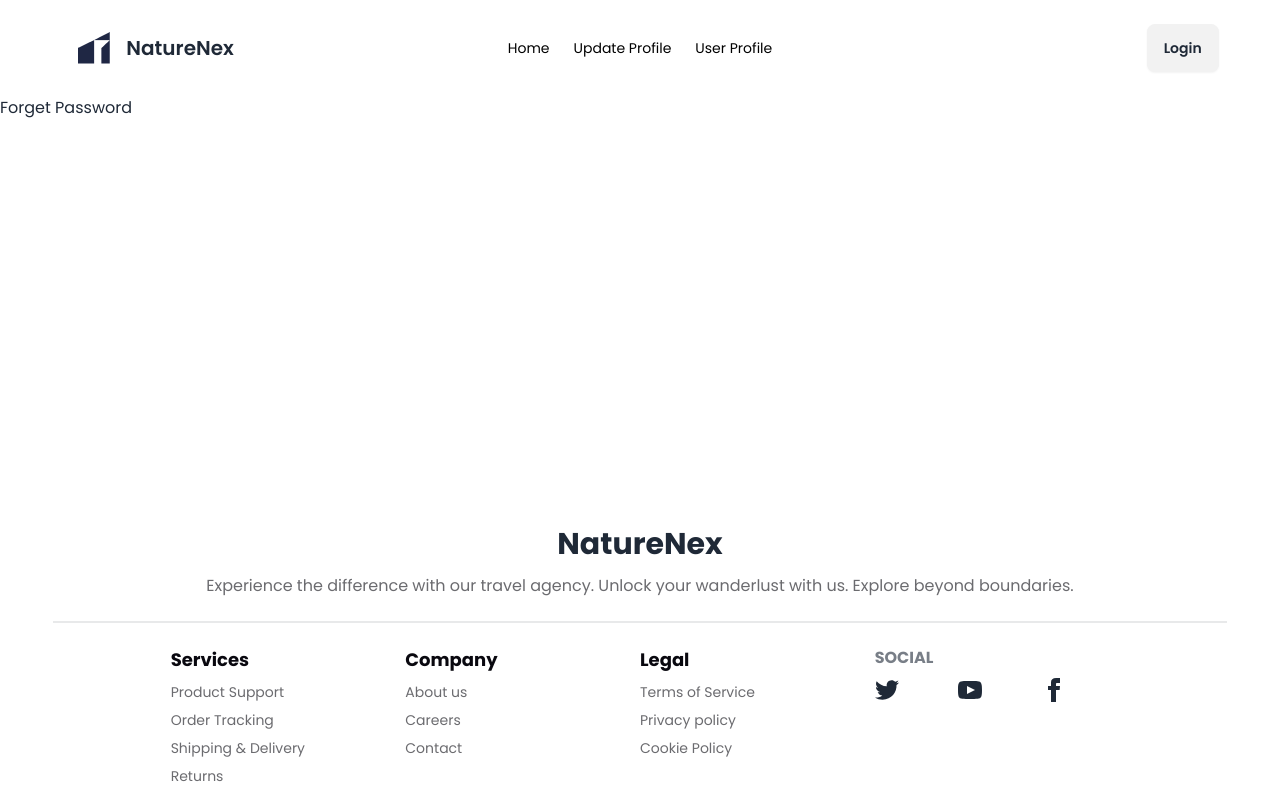
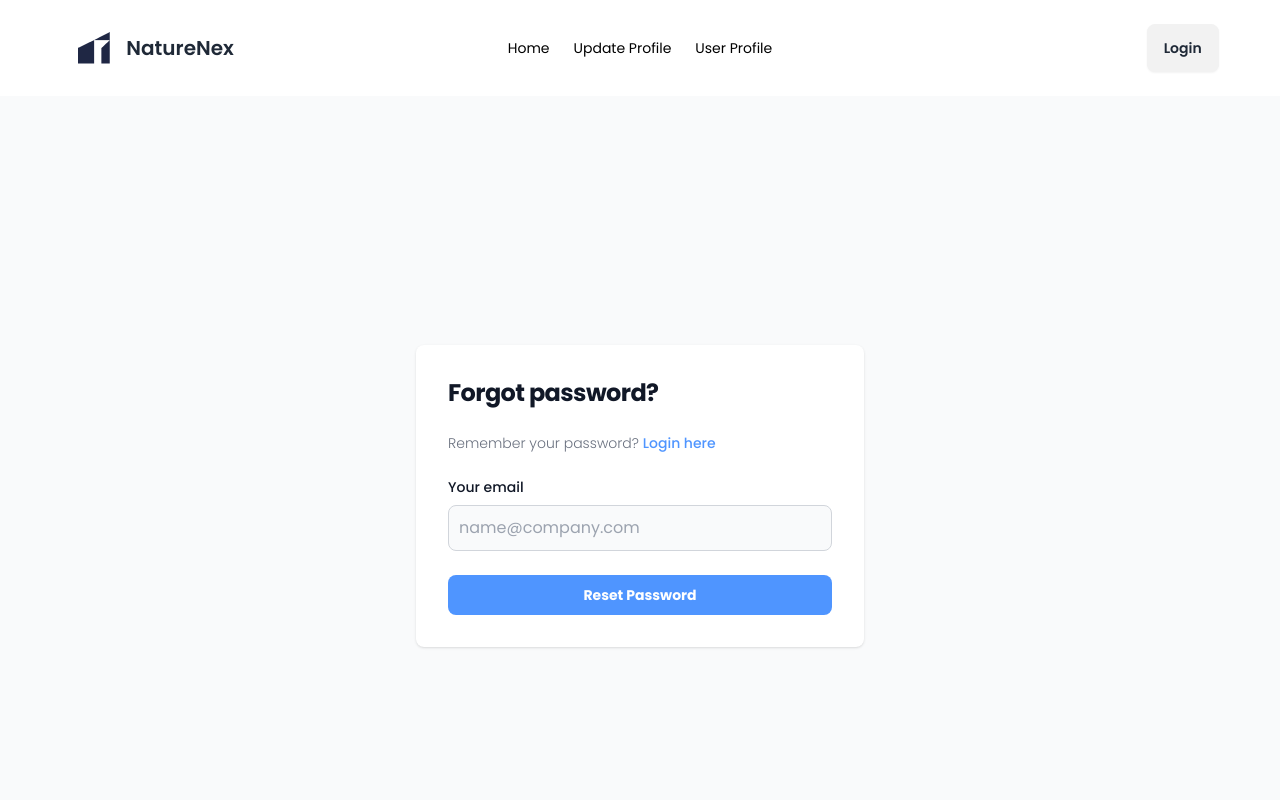
Before and after one commit to RaiyanJiyon/NatureNex-Eco-Adventure, a React (Vite) app: page /auth/forget-password in a window 1280 px wide. Shown: the top 800 px of the page. Built offline with nearby package versions, Linux system fonts and the light colour scheme; no server answers.

Commit message:
feat(pages): add ForgetPassword page in pages/Auth with emailfield and reset password button

```diff
--- a/index.html
+++ b/index.html
@@ -1,5 +1,5 @@
 <!doctype html>
-<html lang="en">
+<html lang="en" data-theme="light">
 
 <head>
   <meta charset="UTF-8" />
--- a/src/components/shared/Test.jsx
+++ /dev/null
@@ -1,10 +0,0 @@
-
-const Test = () => {
-    return (
-        <Link to={"/auth/login"}>
-        <button onClick={handleLogOut} className="btn">Logout</button>
-    </Link>
-    );
-};
-
-export default Test;
--- a/src/pages/Auth/ForgotPassword.jsx
+++ b/src/pages/Auth/ForgotPassword.jsx
@@ -1,11 +1,34 @@
+import { Link } from "react-router-dom";
 import useTitles from "../../hooks/useTitles";
+import { useEffect } from "react";
 
 const ForgotPassword = () => {
     useTitles();
+
+    useEffect(() => {
+        window.scrollTo(0, 100);
+    }, []);
+
     return (
-        <div>
-            <h1>Forget Password</h1>
-        </div>
+        <section className="bg-gray-50 min-h-screen">
+            <div className="flex flex-col items-center justify-center px-6 py-8 mx-auto md:h-screen lg:py-0">
+                <div className="w-full bg-white rounded-lg shadow dark:border md:mt-0 sm:max-w-md xl:p-0 dark:bg-gray-800 dark:border-gray-700">
+                    <div className="p-6 space-y-4 md:space-y-6 sm:p-8">
+                        <h1 className="text-xl font-bold leading-tight tracking-tight text-gray-900 md:text-2xl dark:text-white">
+                            Forgot password?
+                        </h1>
+                        <p className="text-sm font-light text-gray-500">Remember your password? <Link to={"/auth/login"} className="text-[#4F95FF] font-medium">Login here</Link></p>
+                        <form className="space-y-4 md:space-y-6">
+                            <div>
+                                <label htmlFor="email" className="block mb-2 text-sm font-medium text-gray-900 dark:text-white">Your email</label>
+                                <input type="email" name="email" id="email" className="bg-gray-50 border border-gray-300 text-gray-900 rounded-lg focus:ring-primary-600 focus:border-primary-600 block w-full p-2.5 dark:bg-gray-700 dark:border-gray-600 dark:placeholder-gray-400 dark:text-white dark:focus:ring-blue-500 dark:focus:border-blue-500" placeholder="name@company.com" required />
+                            </div>
+                            <button type="submit" className="w-full text-white bg-[#4F95FF] hover:bg-gray-400 focus:ring-4 focus:outline-none focus:ring-primary-300 font-bold rounded-lg text-sm px-5 py-2.5 text-center dark:bg-primary-600 dark:hover:bg-primary-700 dark:focus:ring-primary-800">Reset Password</button>
+                        </form>
+                    </div>
+                </div>
+            </div>
+        </section>
     );
 };
 
--- a/src/pages/Auth/Login.jsx
+++ b/src/pages/Auth/Login.jsx
@@ -125,7 +125,7 @@ const Login = () => {
                                         <label htmlFor="remember" className="text-gray-500 dark:text-gray-300">Remember me</label>
                                     </div>
                                 </div>
-                                <a href="#" className="text-sm font-medium text-primary-600 hover:underline dark:text-primary-500">Forgot password?</a>
+                                <Link to={"/auth/forget-password"} className="text-sm font-medium text-primary-600 hover:underline dark:text-primary-500">Forgot password?</Link>
                             </div>
                             <button type="submit" className="w-full text-white bg-[#4F95FF] hover:bg-gray-400 focus:ring-4 focus:outline-none focus:ring-primary-300 font-bold rounded-lg text-sm px-5 py-2.5 text-center dark:bg-primary-600 dark:hover:bg-primary-700 dark:focus:ring-primary-800">Sign in</button>
                             <p className="text-sm font-light text-gray-500 dark:text-gray-400">
```
